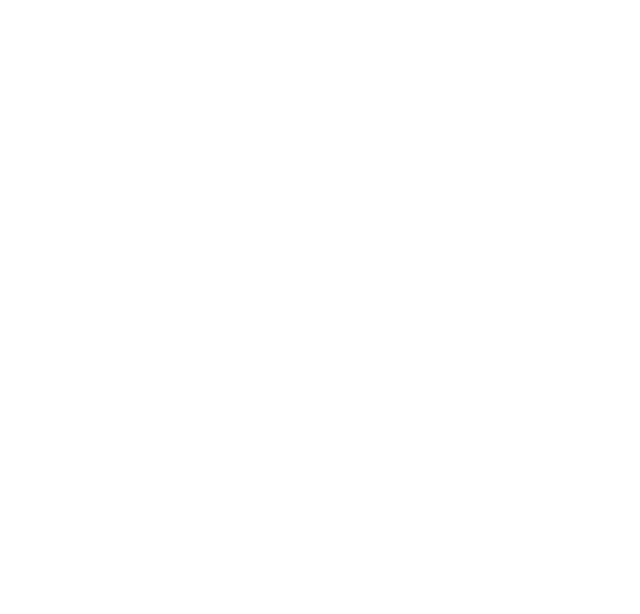
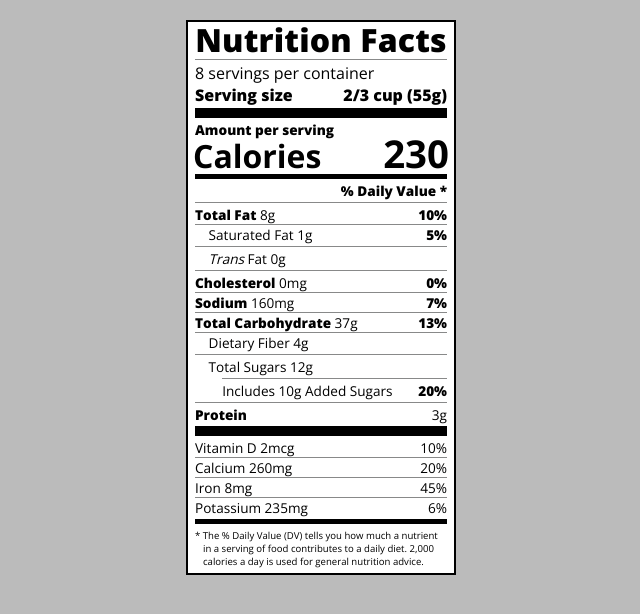
Before and after one commit to LCrossz/Typography_-Nutrition_Label-, a plain HTML site: page index.html in a window 1280 px wide. Shown: the whole page, without its empty margins (319-959 px from the left). Drawn offline with nearby package versions, Linux system fonts and the light colour scheme.

Commit message:
Finished Nutrition Label

```diff
--- a/index.html
+++ b/index.html
@@ -4,10 +4,73 @@
 	<meta charset="UTF-8">
 	<meta http-equiv="X-UA-Compatible" content="IE=edge">
 	<meta name="viewport" content="width=device-width, initial-scale=1.0">
+	<link rel="stylesheet" href="https://fonts.googleapis.com/css?family=Open+Sans:400,700,800">
 	<link rel="stylesheet" href="styles.css">
 	<title>Nutrition Label</title>
 </head>
-<body>
+	<body>
+		<div class="label">
+			<header>
+				<h1 class="bold">Nutrition Facts</h1>
+				<div class="divider"></div>
+				<p>8 servings per container</p>
+				<p class="bold">Serving size <span>2/3 cup (55g)</span></p>
+			</header>
 
-</body>
+			<div class="divider large"></div>
+
+			<div class="calories-info">
+				<div class="left-container">
+					<h2 class="bold small-text">Amount per serving</h2>
+					<p>Calories</p>
+				</div>
+				<span>230</span>
+			</div>
+
+			<div class="divider medium"></div>
+
+			<div class="daily-value small-text">
+				<p class="bold right no-divider">% Daily Value *</p>
+
+				<div class="divider"></div>
+
+				<p><span><span class="bold">Total Fat</span> 8g</span><span class="bold">10%</span></p>
+
+				<p class="indent no-divider">Saturated Fat 1g <span class="bold">5%</span></p>
+
+				<div class="divider"></div>
+
+				<p class="indent no-divider"><span><i>Trans</i> Fat 0g</span></p>
+
+				<div class="divider"></div>
+
+				<p><span><span class="bold">Cholesterol</span> 0mg</span> <span class="bold">0%</span></p>
+				<p><span><span class="bold">Sodium</span> 160mg </span><span class="bold">7%</span></p>
+				<p><span><span class="bold">Total Carbohydrate</span> 37g </span><span class="bold">13%</span></p>
+
+				<p class="indent no-divider">Dietary Fiber 4g</p>
+				<div class="divider"></div>
+
+				<p class="indent no-divider">Total Sugars 12g</p>
+				<div class="divider double-indent"></div>
+
+				<p class="double-indent no-divider">Includes 10g Added Sugars <span class="bold">20%</span></p>
+				<div class="divider"></div>
+
+				<p class="no-divider"><span class="bold">Protein</span> 3g</p>
+				<div class="divider large"></div>
+
+				<p>Vitamin D 2mcg <span>10%</span></p>
+
+				<p>Calcium 260mg <span>20%</span></p>
+				<p>Iron 8mg <span>45%</span></p>
+
+				<p class="no-divider">Potassium 235mg <span>6%</span></p>
+			</div>
+
+			<div class="divider medium"></div>
+
+			<p class="note">* The % Daily Value (DV) tells you how much a nutrient in a serving of food contributes to a daily diet. 2,000 calories a day is used for general nutrition advice.</p>
+		</div>
+	</body>
 </html>
--- a/styles.css
+++ b/styles.css
@@ -0,0 +1,83 @@
+* {
+	box-sizing: border-box;
+}
+html {
+	font-size: 16px;
+	background-color: #bbb;
+}
+body {
+	font-family: 'Open Sans', sans-serif;
+}
+header h1 {
+	text-align: center;
+	margin: -4px 0;
+	letter-spacing: 0.15px;
+}
+p {
+	margin: 0;
+	display: flex;
+	justify-content: space-between;
+}
+.label {
+	background-color: #fff;
+	border: 2px solid black;
+	width: 270px;
+	margin: 20px auto;
+	padding: 0 7px;
+}
+.divider {
+	border-bottom: 1px solid #888989;
+	margin: 2px 0;
+}
+.bold {
+	font-weight: 800;
+}
+.large {
+	height: 10px;
+}
+.large, .medium {
+	background-color: black;
+	border: 0;
+}
+.small-text {
+	font-size: 0.85rem;
+}
+.calories-info h2 {
+	margin: 0;
+}
+.calories-info {
+	display: flex;
+	justify-content: space-between;
+	align-items: flex-end;
+}
+.left-container p {
+	margin: -5px -2px;
+	font-size: 2em;
+	font-weight: 700;
+}
+.calories-info span {
+	font-size: 2.4em;
+	font-weight: 700;
+	margin: -7px -2px;
+}
+.medium {
+	height: 5px;
+}
+.right {
+	justify-content: flex-end;
+}
+.indent {
+	margin-left: 1em;
+}
+.daily-value p:not(.no-divider) {
+	border-bottom: 1px solid #888989;
+}
+.double-indent {
+	margin-left: 2em;
+}
+.note {
+	font-size: 0.6rem;
+	margin: 5px 0;
+	padding: 0 8px;
+	text-indent: -8px;
+}
```
